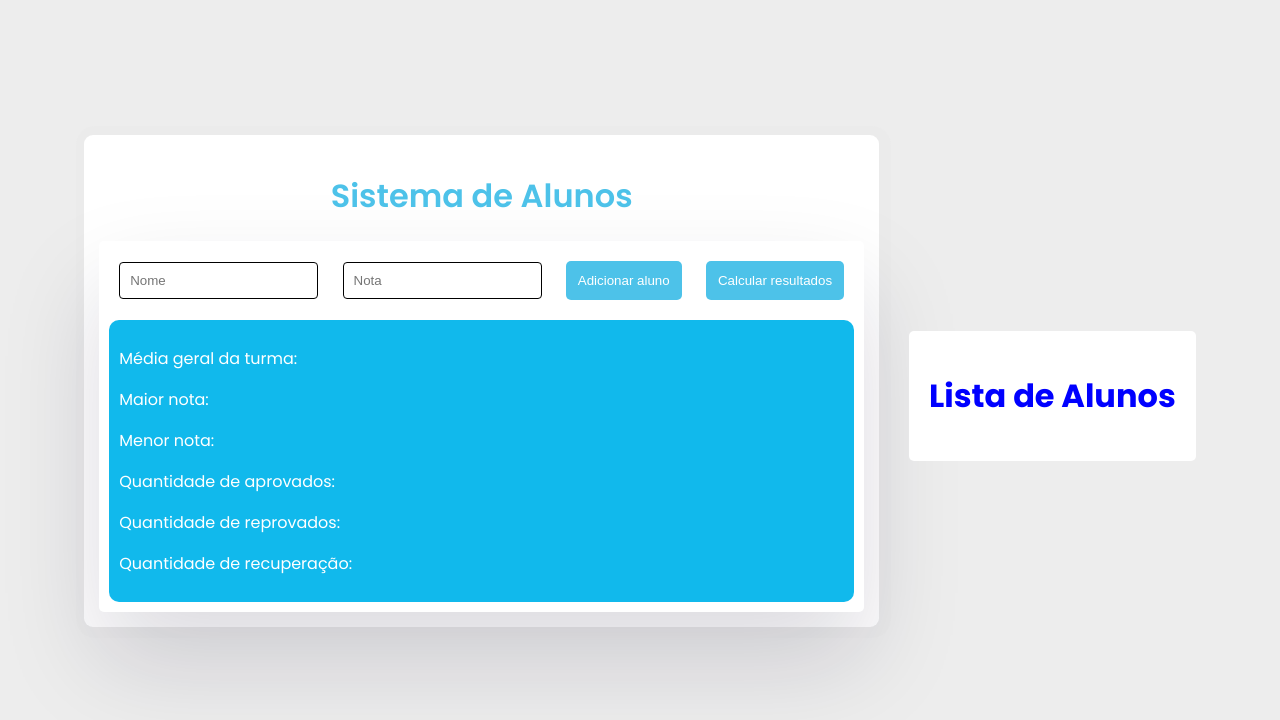
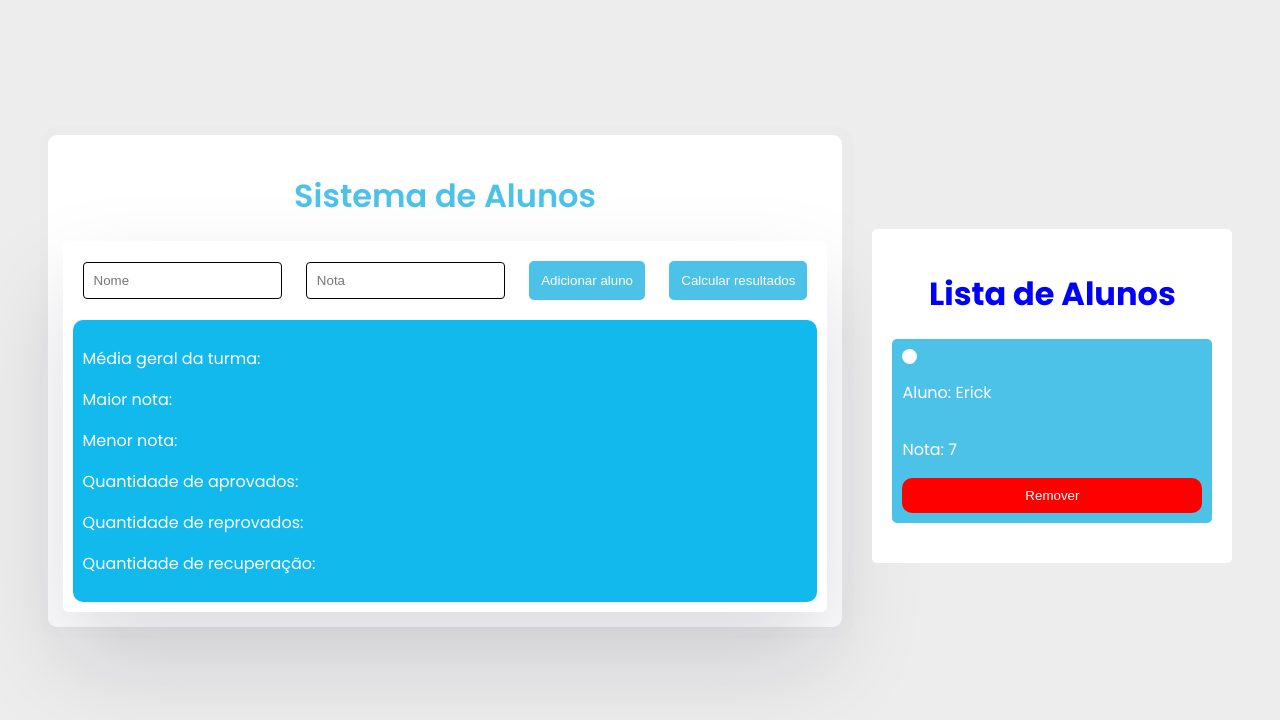
Before and after one commit to ericksantanay/sistema-de-alunos-js, a plain HTML site: page index.html in a window 1280 px wide. Drawn offline with Linux system fonts and the light colour scheme.

Commit message:
Finalizado

```diff
--- a/index.html
+++ b/index.html
@@ -31,6 +31,13 @@
 
     <div id="lista">
         <h1>Lista de Alunos</h1>
+
+        <div class="alunos">
+                    <div class="status"></div>
+                    <p>Aluno: Erick</p>
+                    <p>Nota: 7</p>
+                    <button onclick="Remover()">Remover</button>
+            </div>
     </div>
 
         <script src="script.js"></script>
--- a/style.css
+++ b/style.css
@@ -84,6 +84,13 @@ body {
     color: blue;
 }
 
+.alunos > .status {
+    width: 15px;
+    height: 15px;
+    border-radius: 50%;
+    background-color: rgb(255, 255, 255);
+}
+
 .alunos {
     width: 300px;
     color: var(--white);
```
